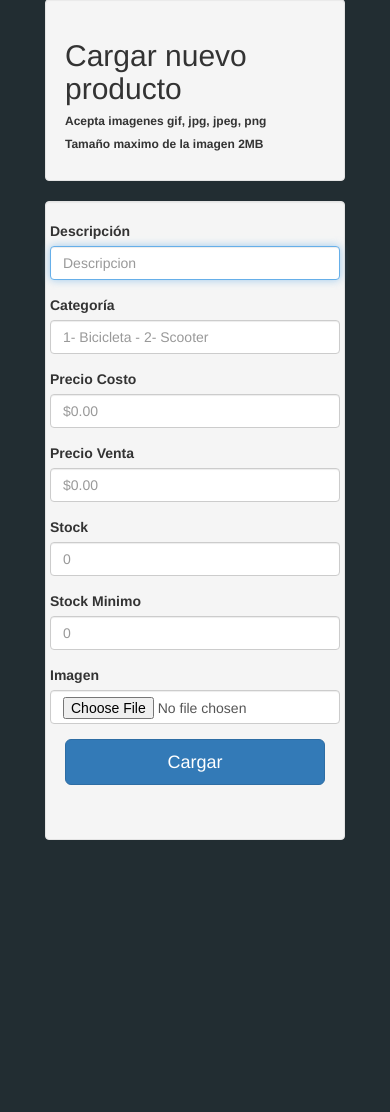
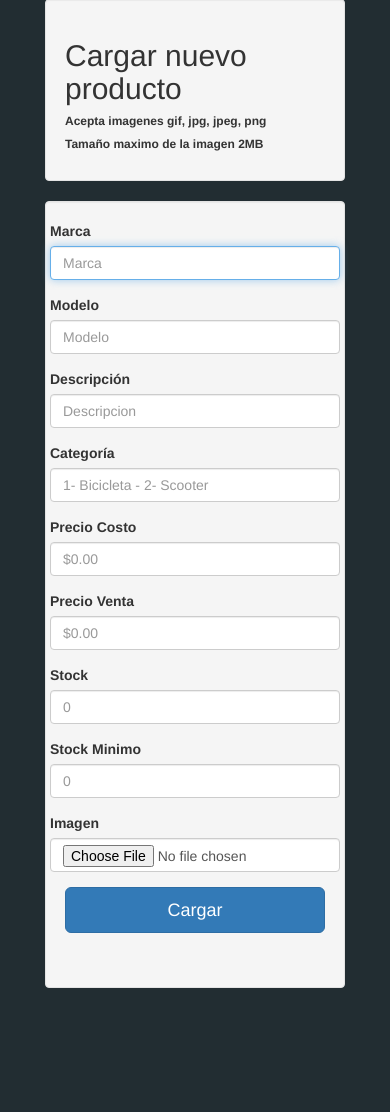
Before and after one commit to Hefes10/bici4all, a CodeIgniter app: page /MiretMartin_TP1/index.php/producto_controller/agrega_producto in a window 390 px wide. Shown: the part 620-1732 px from the top of the page. Run offline with CodeIgniter, Linux system fonts and the light colour scheme; data that the repository does not hold is empty; some libraries are stand-ins or nearby versions.

```diff
--- a/application/controllers/producto_controller.php
+++ b/application/controllers/producto_controller.php
@@ -42,50 +42,6 @@ if ( ! defined('BASEPATH')) exit('No direct script access allowed');
 		}
 
 		/**
-	    * Muestra todos los electrodomesticos en tabla
-	    */
-		function muestra_electrodomesticos()
-		{
-			if($this->_veri_log()){
-			$data = array('titulo' => 'Electrodomesticos');
-
-			$session_data = $this->session->userdata('logged_in');
-			$data['perfil_id'] = $session_data['perfil_id'];
-			$data['nombre'] = $session_data['nombre'];
-
-			$dat = array('productos' => $this->producto_model->get_electrodomesticos() );
-
-			$this->load->view('partes/head_view', $data);
-			$this->load->view('partes/menu_view2', $data);
-			$this->load->view('back/productos/muestraelectrodomesticos_view', $dat);
-			$this->load->view('partes/footer_view');
-			}else{
-			redirect('login', 'refresh'); }
-		}
-
-		/**
-	    * Muestra todos los muebles en tabla
-	    */
-		function muestra_muebles()
-		{
-			if($this->_veri_log()){
-			$data = array('titulo' => 'Muebles');
-
-			$session_data = $this->session->userdata('logged_in');
-			$data['perfil_id'] = $session_data['perfil_id'];
-			$data['nombre'] = $session_data['nombre'];
-
-			$dat = array('productos' => $this->producto_model->get_muebles() );
-
-			$this->load->view('partes/head_view', $data);
-			$this->load->view('partes/menu_view2');
-			$this->load->view('back/productos/muestramuebles_view', $dat);
-			$this->load->view('partes/footer_view');
-			}else{
-			redirect('login', 'refresh'); }
-		}
-
-		/**
 	    * Muestra formulario para agregar producto
 	    */
 		function form_agrega_producto()  	//Si se modifica, modificar (agrega_producto) tambien
@@ -111,8 +67,10 @@ if ( ! defined('BASEPATH')) exit('No direct script access allowed');
 		function agrega_producto()
 		{
 			//Genero las reglas de validacion
-			$this->form_validation->set_rules('descripcion', 'Descripcion', 'required|is_unique[productos.descripcion]');
-			$this->form_validation->set_rules('id_categoria', 'Categoria', 'required');
+			$this->form_validation->set_rules('marca', 'Marca', 'required');
+			$this->form_validation->set_rules('modelo', 'Modelo', 'required');
+			$this->form_validation->set_rules('descripcion', 'Descripcion', 'required');
+			$this->form_validation->set_rules('id_categoria', 'Categoria', 'required|numeric');
 			$this->form_validation->set_rules('precio_costo', 'Precio Costo', 'required|numeric');
 			$this->form_validation->set_rules('precio_venta', 'Precio Venta', 'required|numeric');
 			$this->form_validation->set_rules('stock', 'Stock', 'required|numeric');
@@ -123,11 +81,9 @@ if ( ! defined('BASEPATH')) exit('No direct script access allowed');
 			$this->form_validation->set_message('required',
 										'<div class="alert alert-danger">El campo %s es obligatorio</div>');
 
-			$this->form_validation->set_message('is_unique',
-										'<div class="alert alert-danger">El campo %s ya existe</div>');
+			$this->form_validation->set_message('is_unique', '<div class="alert alert-danger">El campo %s ya existe</div>');
 
-			$this->form_validation->set_message('numeric',
-							'<div class="alert alert-danger">El campo %s debe contener un valor numérico</div>');
+			$this->form_validation->set_message('numeric', '<div class="alert alert-danger">El campo %s debe contener un valor numérico</div>');
 
 
 			if (!$this->form_validation->run())
@@ -195,6 +151,8 @@ if ( ! defined('BASEPATH')) exit('No direct script access allowed');
 
                     // Array de datos para insertar en productos
                     $data = array(
+						'marca'=>$this->input->post('marca',true),
+						'modelo'=>$this->input->post('modelo',true),
 						'descripcion'=>$this->input->post('descripcion',true),
 						'id_categoria'=>$this->input->post('id_categoria',true),
 						'precio_costo'=>$this->input->post('precio_costo',true),
@@ -239,6 +197,8 @@ if ( ! defined('BASEPATH')) exit('No direct script access allowed');
 			if ($datos_producto != FALSE) {
 				foreach ($datos_producto->result() as $row)
 				{
+					$marca = $row->marca;
+					$modelo = $row->modelo;
 					$descripcion = $row->descripcion;
 					$id_categoria = $row->id_categoria;
 					$imagen = $row->imagen;
@@ -250,6 +210,8 @@ if ( ! defined('BASEPATH')) exit('No direct script access allowed');
 
 				$dat = array('producto' =>$datos_producto,
 					'id_producto'=>$id,
+					'marca'=>$marca,
+					'modelo'=>$modelo,
 					'descripcion'=>$descripcion,
 					'id_categoria'=>$id_categoria,
 					'precio_costo'=>$precio_costo,
@@ -283,6 +245,8 @@ if ( ! defined('BASEPATH')) exit('No direct script access allowed');
 		function modificar_producto()
 		{
 			//Validación del formulario
+			$this->form_validation->set_rules('marca', 'Marca', 'required');
+			$this->form_validation->set_rules('modelo', 'Modelo', 'required');
 			$this->form_validation->set_rules('descripcion', 'Descripcion', 'required');
 			$this->form_validation->set_rules('id_categoria', 'Categoria', 'required');
 			$this->form_validation->set_rules('precio_costo', 'Precio Costo', 'required|numeric');
@@ -306,6 +270,8 @@ if ( ! defined('BASEPATH')) exit('No direct script access allowed');
 
 			$dat = array(
 				'id_producto'=>$id_producto,
+				'marca'=>$this->input->post('marca',true),
+				'modelo'=>$this->input->post('modelo',true),
 				'descripcion'=>$this->input->post('descripcion',true),
 				'id_categoria'=>$this->input->post('id_categoria',true),
 				'precio_costo'=>$this->input->post('precio_costo',true),
@@ -353,6 +319,8 @@ if ( ! defined('BASEPATH')) exit('No direct script access allowed');
 	        // Array de datos para obtener datos de libros sin la imagen
 	    	$dat = array(
 				'id_producto'=>$id_producto,
+				'marca'=>$this->input->post('marca',true),
+				'modelo'=>$this->input->post('modelo',true),
 				'descripcion'=>$this->input->post('descripcion',true),
 				'id_categoria'=>$this->input->post('id_categoria',true),
 				'precio_costo'=>$this->input->post('precio_costo',true),
@@ -499,9 +467,5 @@ if ( ! defined('BASEPATH')) exit('No direct script access allowed');
 	}
 
 
-
-
-
-
 /* End of file
 */
--- a/application/views/agregaproducto_view.php
+++ b/application/views/agregaproducto_view.php
@@ -34,6 +34,28 @@
 						<?php echo form_open_multipart('verifico_nuevoproducto',
 											['class' => 'form-group', 'role' => 'form', 'id' => 'form_registro']); ?>
 						<fieldset>
+							<div class="form-group">
+								<label class="col-lg-2 control-label">Marca</label>
+								<div class="col-lg-10">
+									<?php echo form_input(['name' => 'marca',
+															'id' => 'marca',
+															'class' => 'form-control',
+															'placeholder' => 'Marca',
+															'autofocus'=>'autofocus',
+															'value'=>set_value('marca')]); ?>
+								</div>
+							</div>
+							<div class="form-group">
+								<label class="col-lg-2 control-label">Modelo</label>
+								<div class="col-lg-10">
+									<?php echo form_input(['name' => 'modelo',
+															'id' => 'modelo',
+															'class' => 'form-control',
+															'placeholder' => 'Modelo',
+															'autofocus'=>'autofocus',
+															'value'=>set_value('modelo')]); ?>
+								</div>
+							</div>
 							<div class="form-group">
 								<label class="col-lg-2 control-label">Descripción</label>
 								<div class="col-lg-10">
--- a/application/views/detalle_view.php
+++ b/application/views/detalle_view.php
@@ -29,7 +29,7 @@
                                 </div>
                                 <p>
                                 <div class="col">
-                                    Paga en hasta 12 cuotas!
+                                    <i class="fa fa-credit-card"> Paga en hasta 12 cuotas!</i>
                                 </div>
                                 <div class="col">
                                     <img class="m-1" src="<?php echo base_url('assets/img/mediosdepago.png'); ?>" alt="tarjetas 1" style="max-width: 50%;">
@@ -40,6 +40,7 @@
                                 </p>
                                 <div class="col">
                                     <p>
+                                        <i class="fa fa-bicycle">
                                         <?php
                                             if ($row->stock < $row->stock_min && $row->stock > 0) {
                                                 echo 'Por debajo del valor minimo: '.$row->stock_min;
@@ -49,6 +50,7 @@
                                                 echo $row->stock. ' disponibles';
                                             }
                                         ?>
+                                        </i>
                                     </p>
                                 </div>
                                 <div class="col">
--- a/application/views/muestraeliminados_view.php
+++ b/application/views/muestraeliminados_view.php
@@ -33,6 +33,8 @@
 				<thead>
 					<tr>
 						<th>ID</th>
+						<th>Marca</th>
+						<th>Modelo</th>
 						<th>Descripcion</th>
 						<th>Categoria</th>
 						<th>Precio Venta</th>
@@ -45,6 +47,8 @@
 					<?php foreach($productos->result() as $row){ ?>
 					<tr>
 						<td><?php echo $row->id_producto;  ?></td>
+						<td><?php echo $row->marca;  ?></td>
+						<td><?php echo $row->modelo;  ?></td>
 						<td><?php echo $row->descripcion;  ?></td>
 						<td><?php echo $row->id_categoria;  ?></td>
 						<td><?php echo $row->precio_venta;  ?></td>
```
Also changed, not shown: application/views/modificaproducto_view.php (+24 -0 lines), application/views/muestraproductos_view.php (+9 -3 lines).
